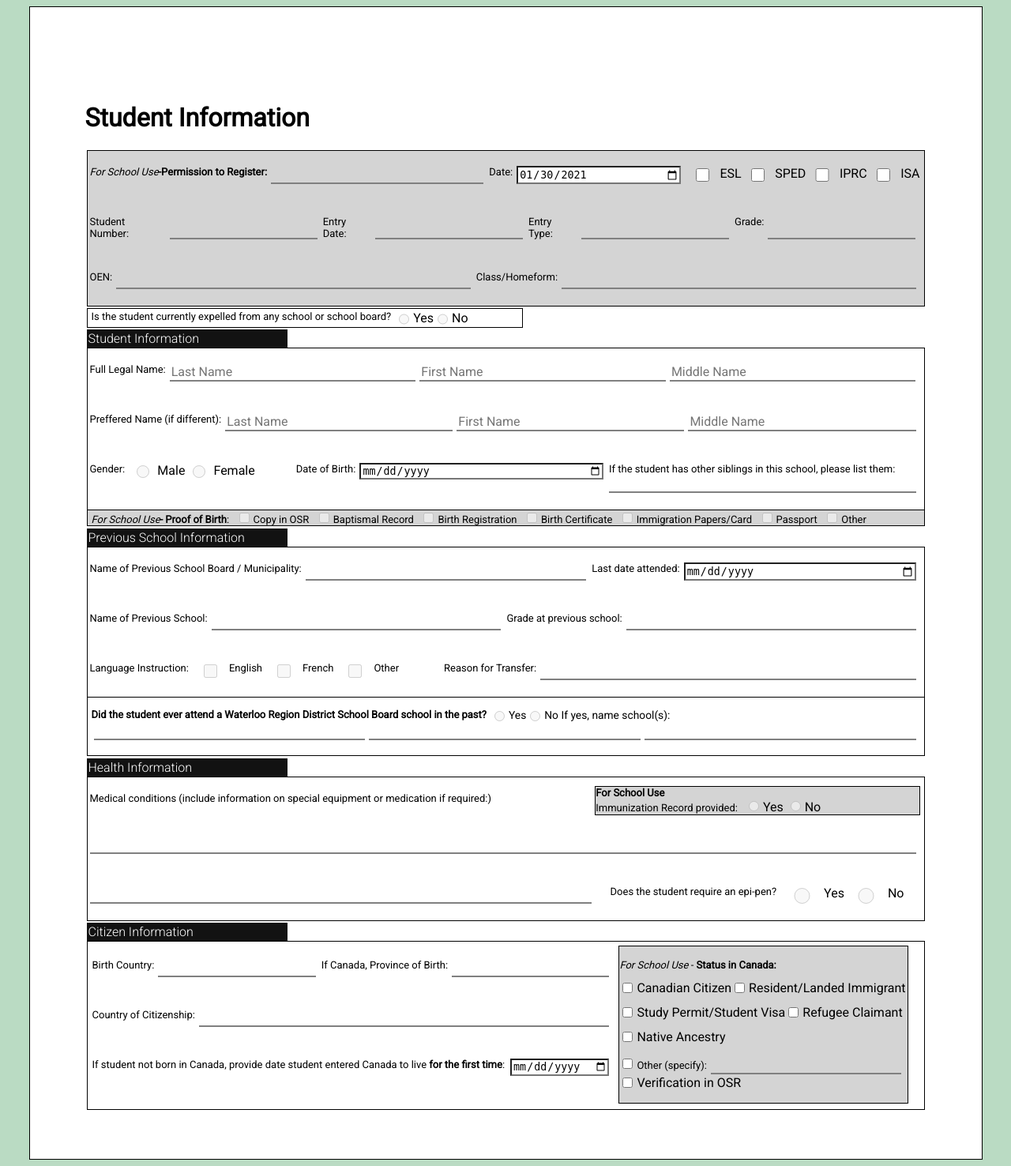
After one commit to charss/registration-form, a PHP site: page /output.php?stud_number=1 in a window 1280 px wide. The commit adds this page. Shown: the whole page at 79% size. Run offline with PHP 8.4, Linux system fonts and the light colour scheme; data that the repository does not hold is empty.

Commit message:
Added output.php and finished the output process

```diff
--- /dev/null
+++ b/output.php
@@ -0,0 +1,343 @@
+<html>
+	<head>
+		<title></title>
+		<link rel='stylesheet' href='style2.css'>
+	</head>
+	<body>
+		<?php
+			session_start();
+			$stud_number = $_GET['stud_number'];
+			$expell = $_GET['expell'];
+			$last_name = $_GET['last_name'];
+			$first_name = $_GET['first_name'];
+			$middle_name = $_GET['middle_name'];
+			$pref_last_name = $_GET['pref_last_name'];
+			$pref_first_name = $_GET['pref_first_name'];
+			$pref_middle_name = $_GET['pref_middle_name'];
+			$gender = $_GET['gender'];
+			$birthday = $_GET['birthday'];
+			$siblings = $_GET['siblings'];
+			$proof = $_GET['proof'];
+			$prev_school_board = $_GET['PREV_SCHOOL_BOARD'];
+			$last_date = $_GET['LAST_DATE'];
+			$previous_school = $_GET['PREVIOUS_SCHOOL'];
+			$grade_prev_school = $_GET['GRADE_PREV_SCHOOL'];
+			$language_ins = $_GET['language_ins'];
+			$transfer_reason = $_GET['TRANSFER_REASON'];
+			$waterloo = $_GET['WATERLOO'];
+			$waterloo1 = $_GET['WATERLOO1'];
+			$waterloo2 = $_GET['WATERLOO2'];
+			$waterloo3 = $_GET['WATERLOO3'];
+			$immunization = $_GET['IMMUNIZATION'];
+			$medical_condition = $_GET['MEDICAL_CONDITION'];
+			$medical_condition2 = $_GET['MEDICAL_CONDITION2'];
+			$epipen = $_GET['EPIPEN'];
+			$birth_country = $_GET['BIRTH_COUNTRY'];
+			$birth_province = $_GET['BIRTH_PROVINCE'];
+			$citizenship = $_GET['CITIZENSHIP'];
+			$canada_date = $_GET['CANADA_DATE'];
+			$canada_status = $_GET['canada_status'];
+			$status_text = $_GET['status_text'];
+
+
+
+		?>
+
+
+		<div class='main'>
+			<h1>Student Information</h1>
+			<div class='board for_school_use'>
+				<div class='container'>
+					<p>
+						<label for='form'><i>For School Use</i><b>-Permission to Register:</b></label>
+						<input type='text' name='permission_register'>
+					</p>
+			        <p>
+	        			<label>Date:</label>
+	        			<input type='date' name='reg_date' id='reg_date'>
+		        		<script>
+		        			document.getElementById('reg_date').valueAsDate = new Date();
+		        		</script>
+			        </p>
+			        <p>
+						<input type="checkbox" name="ESL" value="ESL">ESL
+						<input type="checkbox" name="SPED" value="SPED">SPED
+						<input type="checkbox" name="IPRC" value="IPRC">IPRC
+						<input type="checkbox" name="ISA" value="ISA">ISA
+			        </p>
+				</div>
+
+				<div class='container'>
+					<p>
+						<label>Student Number:</label>
+						<input type='text' name='stud_number'>
+					</p>
+
+			        <p>
+		        		<label>Entry Date:</label>
+			        	<input type='text' name='entry_date'>
+			        </p>
+			        <p>
+		        		<label>Entry Type:</label>
+		        		<input type='text' name='entry_type'>
+			        </p>
+			        <p>
+		        		<label>Grade:</label>
+		        		<input type='text' name='grade'>
+			        </p>
+				</div>
+
+				<div class='container'>
+					<p>
+						<label>OEN:</label>
+						<input type='text' name='oen'>
+					</p>
+			        <p>
+		        		<label>Class/Homeform:</label>
+    					<input type='text' name='homeform'>
+        			</p>
+				</div>
+			</div>
+
+			<div class='board' id='expell_div'>
+				<p id='expell'>
+					<label>Is the student currently expelled from any school or school board?</label>
+					<input type="radio" name="expell" <?php echo($expell == 'Yes' ? 'checked="checked"' : ''); ?> disabled>Yes
+					<input type="radio" name="expell" <?php echo($expell == 'No' ? 'checked="checked"' : ''); ?> disabled>No
+<!-- 					<input type="radio" name="expell" value="Yes">Yes
+					<input type="radio" name="expell" value="No">No -->
+				</p>
+			</div>
+
+			<div class='box_label'>Student Information</div>
+
+			<div class='board'>
+				<div class='container'>
+					<p>
+						<label>Full Legal Name:</label>
+						<input type='text' disabled placeholder="Last Name" <?php echo("value=$last_name"); ?> >
+						<input type='text' disabled placeholder="First Name" <?php echo("value=$first_name"); ?> >
+						<input type='text' disabled placeholder="Middle Name" <?php echo("value=$middle_name"); ?> >
+					</p>
+				</div>
+
+				<div class='container'>
+					<p>
+						<label>Preffered Name (if different):</label>
+						<input type='text' disabled placeholder="Last Name" <?php echo("value=$pref_last_name"); ?> >
+						<input type='text' disabled placeholder="First Name" <?php echo("value=$pref_first_name"); ?> >
+						<input type='text' disabled placeholder="Middle Name" <?php echo("value=$pref_middle_name"); ?> >
+					</p>
+				</div>
+
+				<div class='container' id='f_start'>
+					<p id='gender'>
+						<label>Gender:</label>
+						<input type="radio" name="gender" <?php echo($gender == 'Male' ? 'checked="checked"' : ''); ?> disabled>Male
+						<input type="radio" name="gender" <?php echo($gender == 'Female' ? 'checked="checked"' : ''); ?> disabled>Female
+					</p>
+			        <p id='birth'>
+						<label>Date of Birth:</label>
+						<input type='date' name='birthday' value="<?php echo $birthday?>">
+
+			        </p>
+
+		        	<p id='below'>
+		        		<label>If the student has other siblings in this school, please list them:</label>
+		        		<input type='text' disabled  <?php echo("value=$siblings"); ?>>
+
+			        </p>
+				</div>
+			</div>
+
+
+			<div class='board for_school_use' id='proof_birth'>
+				<label><i>For School Use</i><b>- Proof of Birth</b>:</label>
+
+				<input type="checkbox" <?php echo((in_array("OSR", $proof)) ? 'checked="checked"' : ''); ?> disabled><label>Copy in OSR</label>
+
+				<input type="checkbox" <?php echo((in_array("BAPTISMAL", $proof)) ? 'checked="checked"' : ''); ?> disabled><label>Baptismal Record</label>
+
+				<input type="checkbox" <?php echo((in_array("BIRTH_REGISTRATION", $proof)) ? 'checked="checked"' : ''); ?> disabled><label>Birth Registration</label>
+
+				<input type="checkbox" <?php echo((in_array("BIRTH_CERTIFICATE", $proof)) ? 'checked="checked"' : ''); ?> disabled><label>Birth Certificate</label>
+
+				<input type="checkbox" <?php echo((in_array("IMMIGRATION", $proof)) ? 'checked="checked"' : ''); ?> disabled><label>Immigration Papers/Card</label>
+
+				<input type="checkbox" <?php echo((in_array("PASSPORT", $proof)) ? 'checked="checked"' : ''); ?> disabled><label>Passport</label>
+
+				<input type="checkbox" <?php echo((in_array("OTHER_PROOF", $proof)) ? 'checked="checked"' : ''); ?> disabled><label>Other</label>
+			</div>
+
+			<div class='box_label'>Previous School Information</div>
+			<div class='board'>
+				<div class='container'>
+					<p>
+						<label>Name of Previous School Board / Municipality:</label>
+						<input type='text' disabled  <?php echo("value=$prev_school_board"); ?>>
+					</p>
+			        <p>
+			        	<label>Last date attended:</label>
+			        	<input type='date' name='birthday' value="<?php echo $last_date?>">
+			        </p>
+				</div>
+
+				<div class='container'>
+					<p>
+						<label>Name of Previous School:</label>
+						<input type='text' disabled  <?php echo("value=$previous_school"); ?>>
+					</p>
+			        <p>
+			        	<label>Grade at previous school:</label>
+			        	<input type='text' disabled  <?php echo("value=$grade_prev_school"); ?>>
+			        </p>
+				</div>
+
+				<div class='container'>
+					<p id='language'>
+		        		<label>Language Instruction:</label>
+		        		<input type="checkbox" <?php echo((in_array("ENGLISH", $language_ins)) ? 'checked="checked"' : ''); ?> disabled><label>English</label>
+
+		        		<input type="checkbox" <?php echo((in_array("FRENCH", $language_ins)) ? 'checked="checked"' : ''); ?> disabled><label>French</label>
+
+		        		<input type="checkbox" <?php echo((in_array("OTHER_LANG", $language_ins)) ? 'checked="checked"' : ''); ?> disabled><label>Other</label>
+					</p>
+
+			        <p id='reason'>
+			        	<label>Reason for Transfer:</label>
+			        	<input type='text' disabled  <?php echo("value=$transfer_reason"); ?>>
+			        </p>
+				</div>
+			</div>
+
+			<div class='board' id='proof_birth'>
+				<p>
+	        		<label><b>Did the student ever attend a Waterloo Region District School Board school in the past?</b></label>
+	        		<input type="radio" <?php echo($waterloo == 'Yes' ? 'checked="checked"' : ''); ?> disabled>Yes
+	        		<input type="radio" <?php echo($waterloo == 'No' ? 'checked="checked"' : ''); ?> disabled>No
+					If yes, name school(s):
+				</p>
+
+				<div class='container' id='no_board'>
+					<p id='higher'>
+						<input type='text' disabled  <?php echo("value=$waterloo1"); ?>>
+						<input type='text' disabled  <?php echo("value=$waterloo2"); ?>>
+						<input type='text' disabled  <?php echo("value=$waterloo3"); ?>>
+					</p>
+				</div>
+			</div>
+
+			<div class='box_label'>Health Information</div>
+			<div class='board'>
+				<div class='container' id='medical'>
+					<p>
+						<label>Medical conditions (include information on special equipment or medication if required:)</label>
+					</p>
+
+					<p id='below' class='for_school_use board'>
+		        		<label><b>For School Use</b></label>
+		        		<span>
+		        			<label>Immunization Record provided:</label>
+		        			<input type="radio" <?php echo($immunization == 'Yes' ? 'checked="checked"' : ''); ?> disabled>Yes
+		        			<input type="radio" <?php echo($immunization == 'No' ? 'checked="checked"' : ''); ?> disabled>No
+		        		</span>
+			        </p>
+			    </div>
+
+			    <div class='container'>
+			    	<p>
+						<input type='text' disabled  <?php echo("value=$medical_condition"); ?>>
+					</p>
+			    </div>
+
+			    <div class='container'>
+			    	<p id='blank'>
+						<input type='text' disabled  <?php echo("value=$medical_condition2"); ?>>
+					</p>
+
+					<p id='epipen'>
+	        			<label id='try'>Does the student require an epi-pen?</label>
+	        			<input type="radio" name="gender" <?php echo($epipen == 'Yes' ? 'checked="checked"' : ''); ?> disabled>Yes
+	        			<input type="radio" name="gender" <?php echo($epipen == 'No' ? 'checked="checked"' : ''); ?> disabled>No
+			        </p>
+			    </div>
+			</div>
+
+
+		    <div class='box_label'>Citizen Information</div>
+		    <div class='board'>
+		    	<div class='container'>
+			    	<span>
+						<div class='container'>
+							<p>
+								<label>Birth Country:</label>
+								<input type='text' disabled  <?php echo("value=$birth_country"); ?>>
+							</p>
+							<p>
+								<label>If Canada, Province of Birth:</label>
+								<input type='text' disabled  <?php echo("value=$birth_province"); ?>>
+							</p>
+						</div>
+
+						<div class='container'>
+							<p>
+								<label>Country of Citizenship:</label>
+								<input type='text' disabled  <?php echo("value=$citizenship"); ?>>
+							</p>
+						</div>
+
+
+						<div class='container'>
+							<p>
+								<label id='canada_text'>If student not born in Canada, provide date student entered Canada to live <b>for the first time</b>:</label>
+							</p>
+							<p>
+								<input type='date' name='birthday' value="<?php echo $canada_date?>">
+							</p>
+						</div>
+					</span>
+
+					<div class='board for_school_use'>
+						<div>
+							<p>
+								<label><i>For School Use</i> - <b>Status in Canada:</b></label>
+							</p>
+						</div>
+						<div id='status'>
+							<p>
+								<input type="checkbox" <?php echo((in_array("can_citizen", $canada_status)) ? 'checked="checked"' : '');?> >Canadian Citizen
+								<input type="checkbox" <?php echo((in_array("perm_resident", $canada_status)) ? 'checked="checked"' : '');?> >Resident/Landed Immigrant
+							</p>
+						</div>
+						<div id='status'>
+							<p>
+								<input type="checkbox" <?php echo((in_array("student_visa", $canada_status)) ? 'checked="checked"' : '');?> >Study Permit/Student Visa
+								<input type="checkbox" <?php echo((in_array("refugee", $canada_status)) ? 'checked="checked"' : '');?> >Refugee Claimant
+							</p>
+						</div>
+						<div id='status'>
+							<p>
+								<input type="checkbox" <?php echo((in_array("native_ancestry", $canada_status)) ? 'checked="checked"' : '');?> >Native Ancestry
+							</p>
+						</div>
+						<div id='status'>
+							<p class='container' id='no_board'>
+								<span id='try'>
+									<input type="checkbox" <?php echo((in_array("status_other", $canada_status)) ? 'checked="checked"' : '');?> ><label>Other (specify):</label>
+								</span>
+								<input type='text' disabled  <?php echo("value=$status_text"); ?>>
+							</p>
+						</div>
+						<div id='status'>
+							<p>
+								<input type="checkbox" <?php echo((in_array("osr_veri", $canada_status)) ? 'checked="checked"' : '');?> >Verification in OSR
+							</p>
+						</div>
+					</div>
+			    </div>
+		    </div>
+		</div>
+
+
+	</body>
+</html>
--- /dev/null
+++ b/style2.css
@@ -0,0 +1,179 @@
+@import url('https://fonts.googleapis.com/css2?family=Roboto:wght@300;400&display=swap');
+
+body {
+	background-color: #badbc3;
+}
+
+.main {
+	margin: auto;
+	width: 1065px;
+	border: 1px;
+	border-color: black;
+	border-style: solid;
+	padding: 100px 70px 60px 70px;
+	font-family: 'Roboto';
+	background-color: white;
+}
+
+
+.container {
+	display: flex;
+	flex-grow: 1;
+	padding: 3px;
+	margin-bottom: 2px;
+}
+
+.board {
+	border: 1px;
+	border-style: solid;
+	border-color: black;
+	margin: 2px;
+
+}
+
+#prio {
+	flex: 2;
+}
+
+input[type=text] {
+	border: 0;
+	border-bottom: 2px gray solid;
+	font-family: 'Roboto';
+	font-weight: 400;
+}
+
+
+label {
+	margin-right: 5px;
+	font-size: 13px;
+}
+
+
+p {
+	display: inline-flex;
+	flex: 1 1 auto;
+	padding-right: 2px;
+}
+
+input {
+	flex-grow: 1;
+	margin-right: 5px;
+	background-color: transparent;
+
+}
+
+input[type=date] {
+	background-color: white;
+}
+
+input[type=text] {
+	font-size: 16px;
+	color: red;
+}
+
+.date {
+	padding-right: -500px;
+}
+
+#siblings {
+	width: 100%;
+}
+
+#below {
+	flex-direction: column;
+}
+
+#gender {
+	flex: 1 1 auto;
+	margin-right: 50px;
+}
+
+#birth {
+	flex: 7 1 auto;
+}
+
+#language {
+	flex: 1 1 auto;
+	margin-right: 50px;
+}
+
+#reason {
+	flex: 4 1 auto;
+}
+
+#higher {
+	margin-top: -15px;
+}
+
+#no_board {
+	border: none;
+}
+
+#f_start {
+	align-items: flex-start;
+}
+
+#f_end {
+	align-items: flex-end;
+}
+
+#medical {
+	align-items: flex-end;
+}
+
+#blank {
+	flex: 7 1 auto;
+}
+
+#epipen {
+	margin-left: 20px;
+	margin-right: 20px;
+	flex: 1 1 auto;
+}
+
+
+#status {
+	margin-top: -20px;
+}
+
+#perm_resident {
+	margin-left: 98px;
+
+}
+
+#try {
+	margin-left: -3px;
+}
+
+#expell {
+	margin-top: 2px;
+	margin-bottom: 2px;
+	margin-left: 5px;
+}
+
+#expell_div {
+	width: 550px;
+}
+
+.box_label {
+	color: white;
+	width: 250px;
+	background-color: #121212;
+	padding: 2px;
+	margin-left: 2px;
+	margin-bottom: -2px;
+	font-weight: 300;
+}
+
+#proof_birth {
+	border-top: 1px;
+	border-style: solid;
+	margin-top: -3px;
+	margin-bottom: 3px;
+	font-size: 13.8px;
+	padding-left: 5px;
+}
+
+.for_school_use {
+	background-color: #d4d4d4;
+}
```
Also changed, not shown: index.php (+31 -28 lines), style.css (+7 -2 lines).
